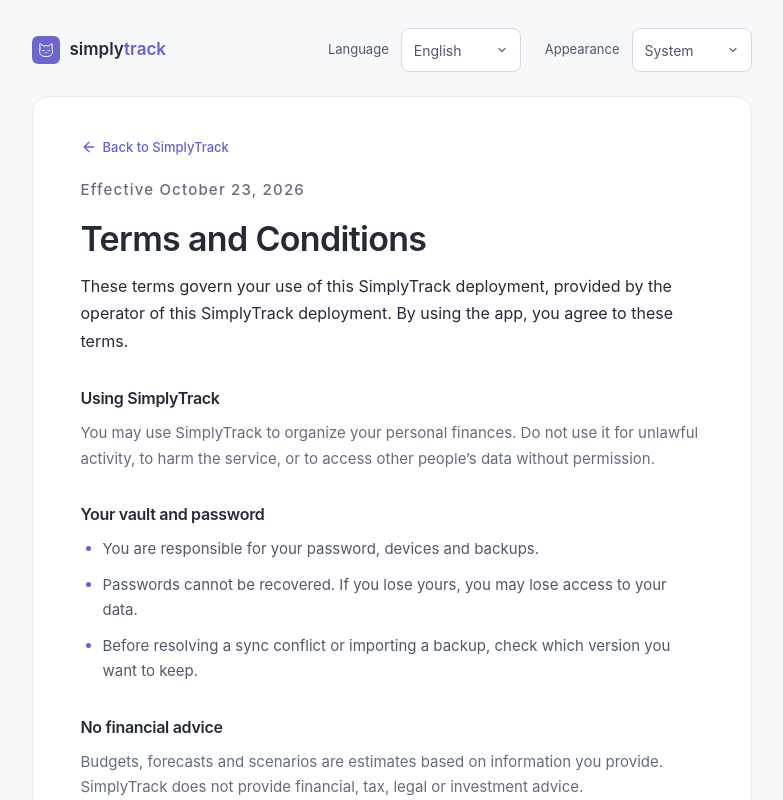
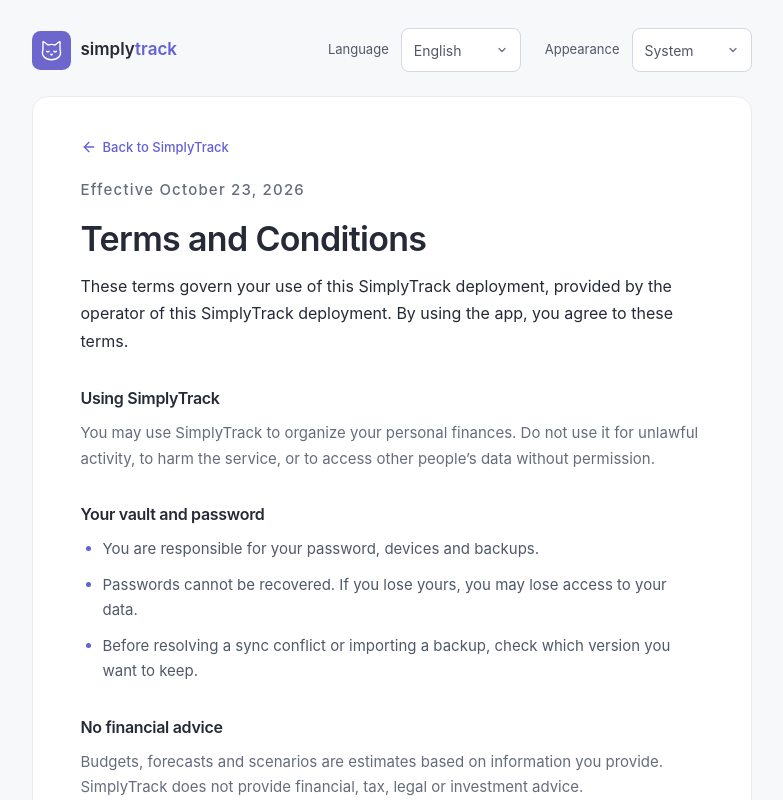
Before and after one commit to schorts99/simply-track, a Next.js app: page /terms in a window 1280 px wide. Shown: the top 800 px of the page, without its empty margins (241-1024 px from the left). Built offline with nearby package versions, Linux system fonts and the light colour scheme; no server answers.

Commit message:
fix: Just remove the container of the icon. Doesn't need a new release.

```diff
--- a/app/globals.css
+++ b/app/globals.css
@@ -50,7 +50,6 @@
 .app-shell { display: flex; min-height: 100dvh; }
 .sidebar { width: 238px; position: fixed; top: 0; bottom: 0; left: 0; background: #fff; border-right: 1px solid var(--border); display: flex; flex-direction: column; padding: 34px 21px 20px; z-index: 20; overflow-y: auto; }
 .brand { display: flex; align-items: center; gap: 10px; text-align: left; background: transparent; border: 0; margin: 0 4px 48px; padding: 0; font-size: 23px; font-weight: 650; letter-spacing: -.8px; }
-.brand-icon { background: #eeedf9; color: #6d68ce; width: 37px; height: 39px; border-radius: 11px; display: inline-flex; align-items: center; justify-content: center; }
 .brand-light { font-weight: 400; }
 .brand small { display: block; letter-spacing: 1px; font-size: 9px; color: var(--muted); font-weight: 500; margin-top: 4px; }
 .nav-label { font-size: 10px; letter-spacing: 1.3px; color: var(--muted); font-weight: 600; margin: 0 14px 13px; }
--- a/src/modules/finance/presentation/finance-app.tsx
+++ b/src/modules/finance/presentation/finance-app.tsx
@@ -297,7 +297,7 @@
         {!loading && !bootFailed && <div className="unlock-alternatives"><button className="text-button" disabled={busy} onClick={() => importInput.current?.click()}><Upload size={15} />{t("Import a vault")}</button><button className="text-button" disabled={busy || !online} onClick={() => void perform(connectDrive)}><Cloud size={16} />{t("Open from Drive")}</button></div>}
         <p className="privacy-note"><LockKeyhole size={13} /> {t("Encrypted on your device. No finance server. No ads.")}</p>
       </section><p className="unlock-footer">{t("A little clarity, every day.")}</p><LegalLinks /></main> : <div className="app-shell" aria-busy={busy}>
-      <aside className="sidebar"><button className="brand" onClick={() => navigate("overview")}><span className="brand-icon"><BrandMark /></span><span>simply<span className="brand-light">track</span><small>{t("A LITTLE MORE CLARITY")}</small></span></button>
+      <aside className="sidebar"><button className="brand" onClick={() => navigate("overview")}><BrandMark /><span>simply<span className="brand-light">track</span><small>{t("A LITTLE MORE CLARITY")}</small></span></button>
         <span className="nav-label">{t("YOUR WORKSPACE")}</span>{nav()}
         <div className="sidebar-bottom"><div className="privacy-card"><ShieldCheck size={20} /><strong>{t("Just yours.")}</strong><p>{t("Your data stays encrypted.")}<br />{t("Your peace of mind stays intact.")}</p></div><button className="sidebar-action" onClick={() => setSettings(true)}><Settings2 size={18} /> {t("Settings & storage")}</button><button className="sidebar-action" disabled={busy} onClick={() => void perform(async () => { disconnectDrive(); await vault.logout(); setState(null); setSettings(false); })}><LogOut size={18} /> {t("Lock & log out")}</button><span className="sidebar-version">{t("SimplyTrack · Made for the everyday")}</span></div>
       </aside>
--- a/src/shared/presentation/primitives.tsx
+++ b/src/shared/presentation/primitives.tsx
@@ -9,7 +9,7 @@
 import Image from "next/image";
 
 export function BrandMark() {
-  return <Image src="/icon.svg" width={28} height={28} alt="" unoptimized aria-hidden="true" />;
+  return <Image src="/icon.svg" width={39} height={39} alt="" unoptimized aria-hidden="true" draggable="false" />;
 }
 
 export function formatMoney(cents: number, currency: string, language: Language = "en") {
```
